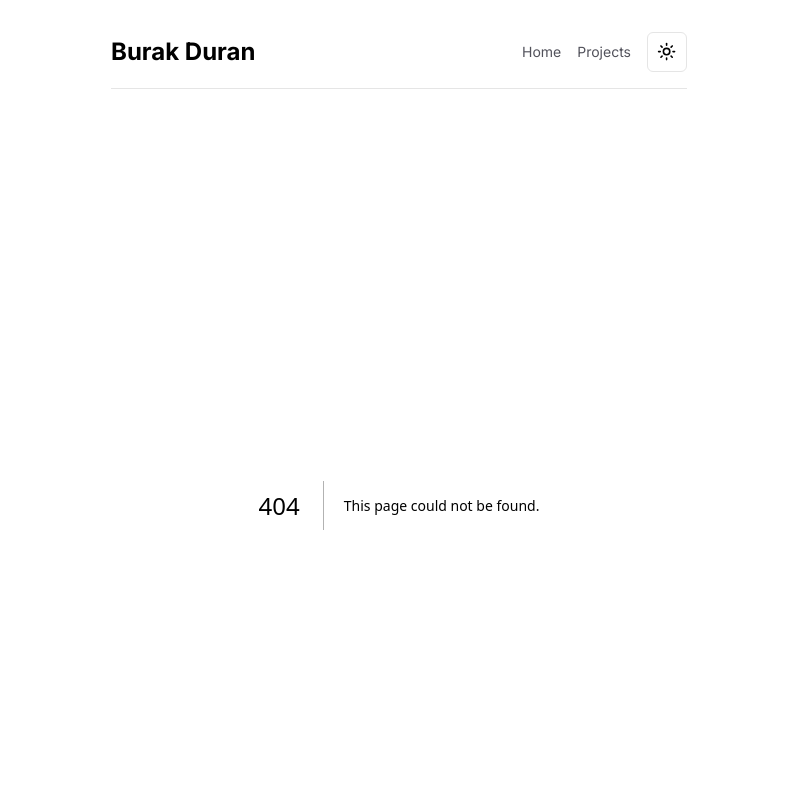
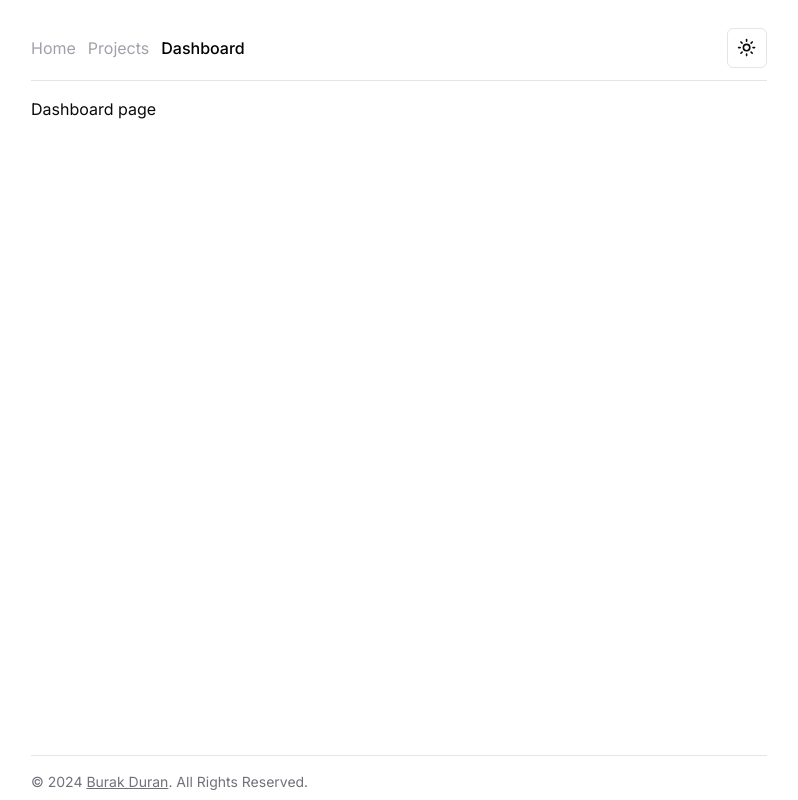
Before and after one commit to burakkduran/burakduran, a Next.js app: page /dashboard in a window 1280 px wide. Before the commit this address had no page. Shown: the top 800 px of the page, without its empty margins (241-1039 px from the left). Built offline with nearby package versions, Linux system fonts and the light colour scheme.

Commit message:
Add dashboard, update navbar

```diff
--- /dev/null
+++ b/app/dashboard/page.tsx
@@ -0,0 +1,3 @@
+export default function Dashboard() {
+    return <main>Dashboard page</main>;
+  }
--- a/app/layout.tsx
+++ b/app/layout.tsx
@@ -4,13 +4,12 @@ import "./globals.css";
 import { ThemeProvider } from "@/components/theme-provider";
 import Navbar from "@/components/layout/navbar";
 import Footer from "@/components/layout/footer";
-import { Separator } from "@/components/ui/separator";
 
 const inter = Inter({ subsets: ["latin"] });
 
 export const metadata: Metadata = {
-  title: "Create Next App",
-  description: "Generated by create next app",
+  title: "Burak Duran",
+  description: "Portfolio of Burak Duran",
 };
 
 export default function RootLayout({
@@ -27,9 +26,8 @@ export default function RootLayout({
           enableSystem
           disableTransitionOnChange
         >
-          <div className="container flex min-h-screen flex-col py-4 md:w-[40rem] md:py-8">
+          <div className="container flex flex-col min-h-screen md:w-[50rem]">
             <Navbar />
-            <Separator className="mb-4"/>
             {children}
             <Footer />
           </div>
--- a/app/page.tsx
+++ b/app/page.tsx
@@ -1,7 +1,4 @@
 import Socials from "@/components/socials";
-import Image from "next/image";
-import Map from "@/public/map2.png";
-import { Separator } from "@/components/ui/separator";
 
 export default function Home() {
   return (
--- a/components/layout/navbar.tsx
+++ b/components/layout/navbar.tsx
@@ -1,25 +1,18 @@
 import Link from "next/link";
 import { ModeToggle } from "../mode-toggle";
+import { Separator } from "../ui/separator";
+import NavbarLink from "./navbarLink";
 
 export default function Navbar() {
   return (
-    <nav className="select-none mb-4">
-      <div className="flex justify-between">
-        <Link href="/" className="flex items-center">
-          <h1 className="text-2xl font-bold">Burak Duran</h1>
-        </Link>
-        <div className="flex gap-4">
-          <ul className="flex items-center space-x-4 text-sm text-zinc-600 dark:text-zinc-400">
-            <li className="hover:underline">
-              <Link href="/">Home</Link>
-            </li>
-            <li className="hover:underline">
-              <Link href="/projects">Projects</Link>
-            </li>
-          </ul>
-          <ModeToggle />
+    <nav className="py-4">
+      <div className="flex justify-between items-center py-3">
+        <div className="flex h-5 items-center space-x-3">
+         <NavbarLink />
         </div>
+        <ModeToggle />
       </div>
+      <Separator />
     </nav>
   );
 }
--- /dev/null
+++ b/components/layout/navbarLink.tsx
@@ -0,0 +1,38 @@
+"use client";
+
+import Link from "next/link";
+import { usePathname } from "next/navigation";
+import clsx from "clsx";
+import { Separator } from "../ui/separator";
+const links = [
+  { name: "Home", href: "/" },
+  { name: "Projects", href: "/projects" },
+  { name: "Dashboard", href: "/dashboard" },
+];
+
+export default function NavbarLink() {
+  const pathname = usePathname();
+  return (
+    <>
+      {links.map((link) => {
+        return (
+          <Link
+            href={link.href}
+            key={link.name}
+            className={clsx(
+                // ToDo Fix text, hover colors
+              "hover:text-yellow-400 dark:hover:text-yellow-200 transition duration-200",
+              {
+                "text-black dark:text-zinc-200 font-medium ":
+                  pathname === link.href,
+                "text-zinc-400": pathname !== link.href,
+              }
+            )}
+          >
+            {link.name}
+          </Link>
+        );
+      })}
+    </>
+  );
+}
```
